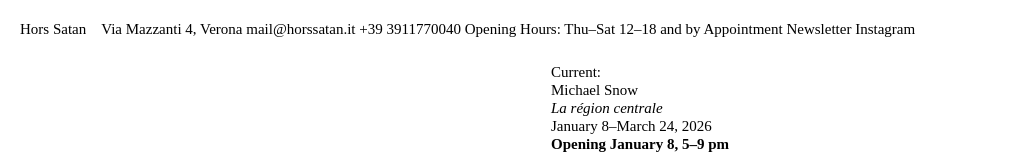
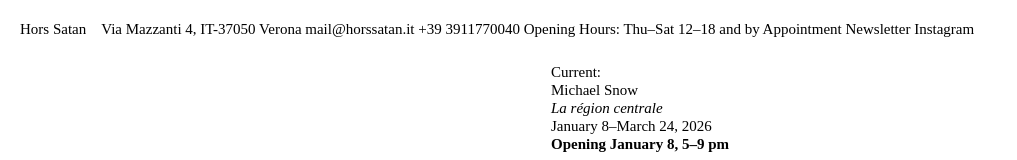
Before and after one commit to pietro-zanchettin/horssatan, a plain HTML site: page index.html in a window 1280 px wide. Shown: the top 160 px of the page, without its empty margins (0-1017 px from the left). Drawn offline with Linux system fonts and the light colour scheme.

Commit message:
Update index.html

```diff
--- a/index.html
+++ b/index.html
@@ -105,7 +105,7 @@ a:hover {
 <body>
 
 <div class="header">
-  Hors Satan Via Mazzanti 4, Verona
+  Hors Satan Via Mazzanti 4, IT-37050 Verona
   <a href="mailto:mail@horssatan.it">mail@horssatan.it</a>
    +39 3911770040
    Opening Hours: Thu–Sat 12–18 and by Appointment
```
